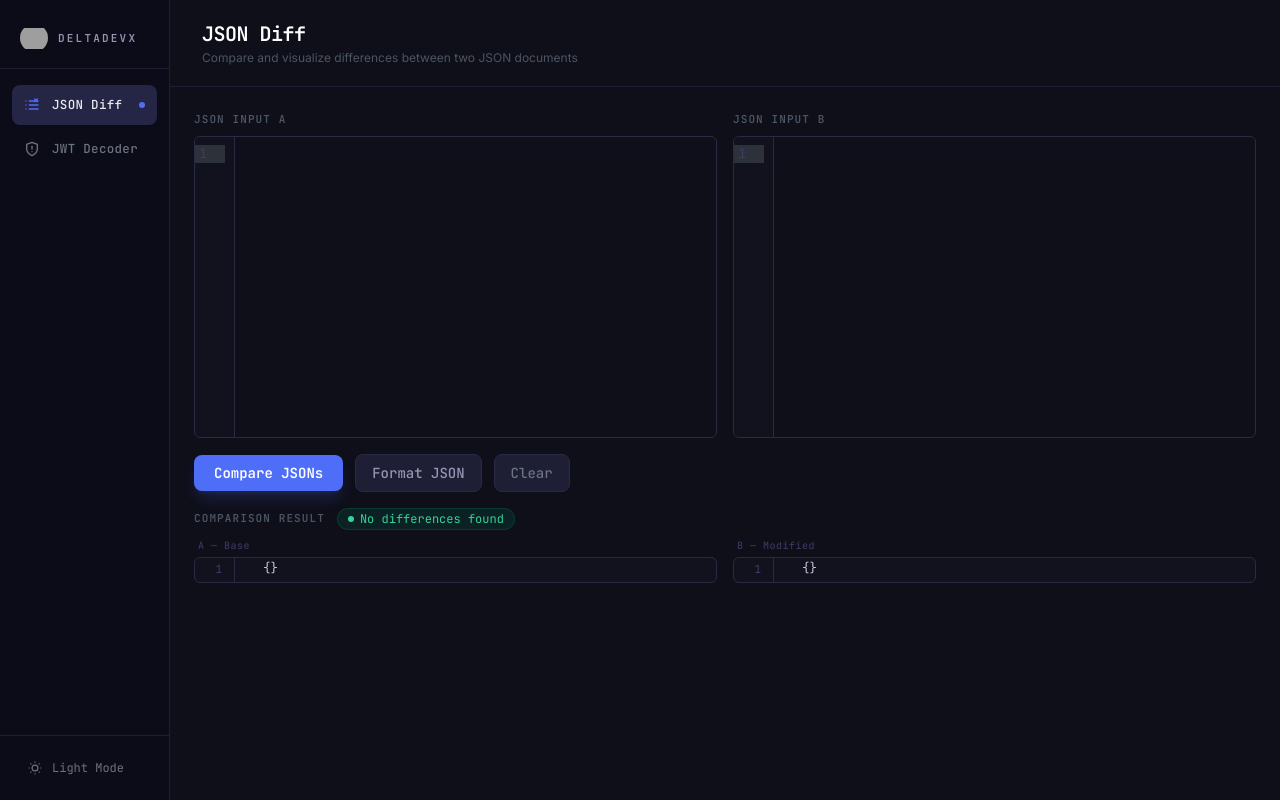
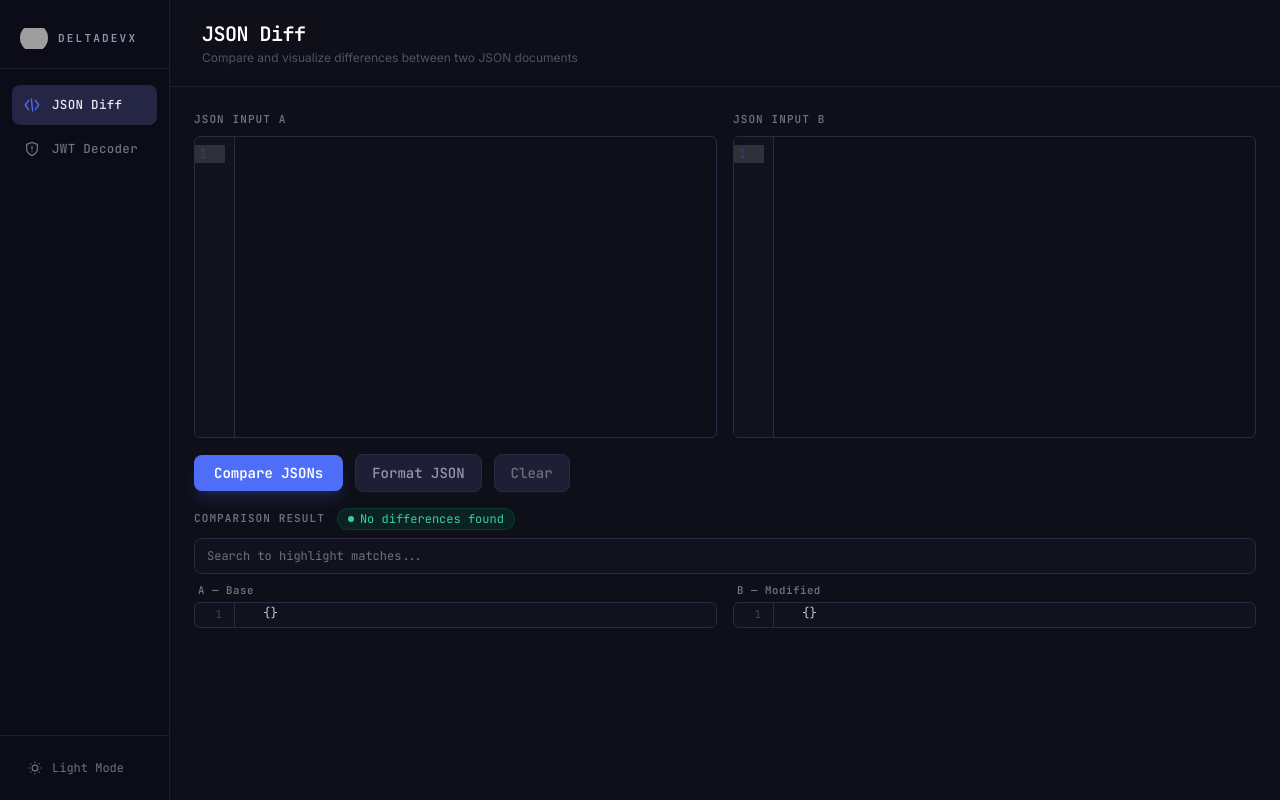
Before and after one commit to rajharsh1997/deltadevx, a React (Vite) app: page / in a window 1280 px wide. Both pictures are taken after a click on the button "Compare JSONs". Built offline with nearby package versions, Linux system fonts and the light colour scheme; grey boxes are pictures that could not be loaded.

Commit message:
feat : added search functionality and icon changes

```diff
--- a/src/components/Sidebar.tsx
+++ b/src/components/Sidebar.tsx
@@ -20,14 +20,9 @@ const JsonDiffIcon = () => (
         strokeLinecap="round"
         strokeLinejoin="round"
     >
-        <path d="M8 6h13" />
-        <path d="M8 12h13" />
-        <path d="M8 18h13" />
-        <path d="M3 6l.01 0" />
-        <path d="M3 12l.01 0" />
-        <path d="M3 18l.01 0" />
-        <line x1="16" y1="3" x2="20" y2="7" />
-        <line x1="20" y1="3" x2="16" y2="7" />
+        <path d="M7 5l-5 7 5 7" />
+        <path d="M17 5l5 7-5 7" />
+        <line x1="11" y1="3" x2="13" y2="21" />
     </svg>
 )
 
@@ -146,9 +141,6 @@ const Sidebar: React.FC<SidebarProps> = ({ activeView, onViewChange, isDark, onT
                                 <Icon />
                             </span>
                             <span className="font-mono text-[12.5px] tracking-wide">{label}</span>
-                            {isActive && (
-                                <span className="ml-auto w-1.5 h-1.5 rounded-full bg-[#4f6ef7] shrink-0" />
-                            )}
                         </button>
                     )
                 })}
--- a/src/views/JsonDiff.tsx
+++ b/src/views/JsonDiff.tsx
@@ -108,9 +108,20 @@ const CodeEditor: React.FC<CodeEditorProps> = ({ value, onChange, isDark, placeh
 interface DiffPanelProps {
     lines: DiffLine[]
     isDark: boolean
+    searchTerm?: string
 }
 
-const DiffPanel: React.FC<DiffPanelProps> = ({ lines, isDark }) => {
+const DiffPanel: React.FC<DiffPanelProps> = ({ lines, isDark, searchTerm = '' }) => {
+    // Find which lines contain the search term (for highlighting)
+    const matchingLines = new Set<number>()
+    if (searchTerm.trim()) {
+        const searchLower = searchTerm.toLowerCase()
+        lines.forEach((line, idx) => {
+            if (line.content.toLowerCase().includes(searchLower)) {
+                matchingLines.add(idx)
+            }
+        })
+    }
     return (
         <div
             className={`
@@ -129,7 +140,7 @@ const DiffPanel: React.FC<DiffPanelProps> = ({ lines, isDark }) => {
                                     ? isDark ? 'bg-[#331a1a]' : 'bg-[#fee2e2]'
                                     : line.type === 'empty'
                                         ? isDark ? 'bg-[#0e0e1a]' : 'bg-[#f3f4f6]'
-                                        : ''
+                                        : matchingLines.has(idx) ? (isDark ? 'bg-[#2d3a4f]' : 'bg-amber-200') : ''
                             }`}
                     >
                         {/* Line number gutter */}
@@ -176,7 +187,7 @@ const DiffPanel: React.FC<DiffPanelProps> = ({ lines, isDark }) => {
                                         ? isDark ? 'text-[#fca5a5]' : 'text-[#b91c1c]'
                                         : line.type === 'empty'
                                             ? 'text-transparent select-none'
-                                            : isDark ? 'text-[#c5c5d8]' : 'text-[#374151]'
+                                            : matchingLines.has(idx) ? (isDark ? 'text-[#fef08a] font-semibold' : 'text-[#451a03] font-semibold') : (isDark ? 'text-[#c5c5d8]' : 'text-[#374151]')
                                 }
               `}
                         >
@@ -219,6 +230,8 @@ const JsonDiff: React.FC<JsonDiffProps> = ({ isDark }) => {
         hasDiff: boolean
     } | null>(null)
     const [noDiffMsg, setNoDiffMsg] = useState(false)
+    const [diffSearch, setDiffSearch] = useState('')
+    const diffSearchRef = useRef<HTMLInputElement>(null)
 
     const handleFormat = useCallback(() => {
         const resultA = formatJSON(inputA)
@@ -256,6 +269,7 @@ const JsonDiff: React.FC<JsonDiffProps> = ({ isDark }) => {
             const result = computeDiff(inputA || '{}', inputB || '{}')
             setDiffResult(result)
             setNoDiffMsg(!result.hasDiff)
+            setDiffSearch('')
         } catch (e) {
             setErrorA((e as Error).message)
         }
@@ -268,6 +282,21 @@ const JsonDiff: React.FC<JsonDiffProps> = ({ isDark }) => {
         setErrorB('')
         setDiffResult(null)
         setNoDiffMsg(false)
+        setDiffSearch('')
+    }, [])
+
+    // Ctrl+F / Cmd+F focuses the diff search input
+    useEffect(() => {
+        const handleKeyDown = (e: KeyboardEvent) => {
+            if ((e.ctrlKey || e.metaKey) && e.key === 'f') {
+                if (diffSearchRef.current) {
+                    e.preventDefault()
+                    diffSearchRef.current.focus()
+                }
+            }
+        }
+        window.addEventListener('keydown', handleKeyDown)
+        return () => window.removeEventListener('keydown', handleKeyDown)
     }, [])
 
     return (
@@ -278,7 +307,7 @@ const JsonDiff: React.FC<JsonDiffProps> = ({ isDark }) => {
                 <div className="flex flex-col flex-1 min-w-0 gap-2">
                     <label
                         className={`text-[11px] font-mono font-semibold tracking-widest uppercase
-              ${isDark ? 'text-[#4b5563]' : 'text-[#9ca3af]'}`}
+              ${isDark ? 'text-[#6b7280]' : 'text-[#4b5563]'}`}
                     >
                         JSON Input A
                     </label>
@@ -302,7 +331,7 @@ const JsonDiff: React.FC<JsonDiffProps> = ({ isDark }) => {
                 <div className="flex flex-col flex-1 min-w-0 gap-2">
                     <label
                         className={`text-[11px] font-mono font-semibold tracking-widest uppercase
-              ${isDark ? 'text-[#4b5563]' : 'text-[#9ca3af]'}`}
+              ${isDark ? 'text-[#6b7280]' : 'text-[#4b5563]'}`}
                     >
                         JSON Input B
                     </label>
@@ -374,7 +403,7 @@ const JsonDiff: React.FC<JsonDiffProps> = ({ isDark }) => {
                     <div className="flex items-center gap-3 shrink-0">
                         <label
                             className={`text-[11px] font-mono font-semibold tracking-widest uppercase
-                ${isDark ? 'text-[#4b5563]' : 'text-[#9ca3af]'}`}
+                ${isDark ? 'text-[#6b7280]' : 'text-[#4b5563]'}`}
                         >
                             Comparison Result
                         </label>
@@ -400,26 +429,45 @@ const JsonDiff: React.FC<JsonDiffProps> = ({ isDark }) => {
                         )}
                     </div>
 
+                    {/* Search input */}
+                    <input
+                        ref={diffSearchRef}
+                        type="text"
+                        placeholder="Search to highlight matches..."
+                        value={diffSearch}
+                        onChange={(e) => setDiffSearch(e.target.value)}
+                        className={`
+                    w-full px-3 py-2 rounded-lg border text-[12px] font-mono
+                    transition-colors duration-150 shrink-0
+                    placeholder-[#6b7280]
+                    focus:outline-none focus:ring-1 focus:ring-[#4f6ef7]
+                    ${isDark
+                            ? 'bg-[#12121f] border-[#2a2a45] text-[#c5c5d8]'
+                            : 'bg-white border-[#e5e7eb] text-[#374151]'
+                        }
+                  `}
+                    />
+
                     <div className="flex gap-4">
                         {/* Left diff — A */}
                         <div className="flex flex-col flex-1 min-w-0 gap-1">
-                            <div className={`text-[10px] font-mono tracking-wider px-1
-                ${isDark ? 'text-[#3d3d6b]' : 'text-[#d1d5db]'}`}>
+                            <div className={`text-[10.75px] font-mono font-semibold tracking-wider px-1
+                ${isDark ? 'text-[#6b7280]' : 'text-[#4b5563]'}`}>
                                 A — Base
                             </div>
                             <div className="flex-1 flex flex-col">
-                                <DiffPanel lines={diffResult.leftLines} isDark={isDark} />
+                                <DiffPanel lines={diffResult.leftLines} isDark={isDark} searchTerm={diffSearch} />
                             </div>
                         </div>
 
                         {/* Right diff — B */}
                         <div className="flex flex-col flex-1 min-w-0 gap-1">
-                            <div className={`text-[10px] font-mono tracking-wider px-1
-                ${isDark ? 'text-[#3d3d6b]' : 'text-[#d1d5db]'}`}>
+                            <div className={`text-[10.75px] font-mono font-semibold tracking-wider px-1
+                ${isDark ? 'text-[#6b7280]' : 'text-[#4b5563]'}`}>
                                 B — Modified
                             </div>
                             <div className="flex-1 flex flex-col">
-                                <DiffPanel lines={diffResult.rightLines} isDark={isDark} />
+                                <DiffPanel lines={diffResult.rightLines} isDark={isDark} searchTerm={diffSearch} />
                             </div>
                         </div>
                     </div>
--- a/src/views/JwtDecoder.tsx
+++ b/src/views/JwtDecoder.tsx
@@ -1,4 +1,4 @@
-import React, { useState, useCallback } from 'react'
+import React, { useState, useCallback, useRef, useEffect } from 'react'
 import { decodeJWT, formatDate, timeFromNow, type DecodedJWT } from '../utils/jwtDecode'
 
 /* ─────────────────────────── JSON Pretty Display ────────────────────────── */
@@ -7,6 +7,7 @@ interface JsonDisplayProps {
     isDark: boolean
     timestampKeys?: string[]
     isExpired?: boolean
+    searchTerm?: string
 }
 
 function syntaxHighlight(json: string, isDark: boolean): React.ReactNode[] {
@@ -59,9 +60,24 @@ const JsonDisplay: React.FC<JsonDisplayProps> = ({
     isDark,
     timestampKeys = ['exp', 'iat', 'nbf'],
     isExpired = false,
+    searchTerm = '',
 }) => {
-    const jsonStr = JSON.stringify(data, null, 2)
+    // Display all data, but identify which lines match the search
+    const displayData = data
+
+    const jsonStr = JSON.stringify(displayData, null, 2)
     const lines = jsonStr.split('\n')
+
+    // Find which lines contain the search term (for highlighting)
+    const matchingLines = new Set<number>()
+    if (searchTerm.trim()) {
+        const searchLower = searchTerm.toLowerCase()
+        lines.forEach((line, idx) => {
+            if (line.toLowerCase().includes(searchLower)) {
+                matchingLines.add(idx)
+            }
+        })
+    }
 
     // Find which lines contain timestamp keys
     const timestampLineMap: Record<number, { key: string; ts: number }> = {}
@@ -89,7 +105,7 @@ const JsonDisplay: React.FC<JsonDisplayProps> = ({
             <div className="p-4">
                 {lines.map((_, lineIdx) => (
                     <div key={lineIdx}>
-                        <div className="flex">
+                        <div className={`flex ${matchingLines.has(lineIdx) ? (isDark ? 'bg-[#2d3a4f]' : 'bg-amber-200') : ''}`}>
                             {/* Line number */}
                             <span
                                 className={`shrink-0 w-8 text-right mr-4 select-none text-[11px] mt-0.5
@@ -98,7 +114,7 @@ const JsonDisplay: React.FC<JsonDisplayProps> = ({
                                 {lineIdx + 1}
                             </span>
                             {/* Content */}
-                            <span className="flex-1 whitespace-pre-wrap break-all">
+                            <span className={`flex-1 whitespace-pre-wrap break-all ${matchingLines.has(lineIdx) ? (isDark ? 'text-[#fef08a] font-semibold' : 'text-[#451a03] font-semibold') : ''}`}>
                                 {highlightedLines[lineIdx]}
                             </span>
                         </div>
@@ -154,7 +170,7 @@ const ColumnCard: React.FC<ColumnCardProps> = ({ title, children, isDark, badge
         <div className="flex items-center gap-2 shrink-0">
             <span
                 className={`text-[11px] font-mono font-semibold tracking-widest uppercase
-          ${isDark ? 'text-[#4b5563]' : 'text-[#9ca3af]'}`}
+          ${isDark ? 'text-[#6b7280]' : 'text-[#4b5563]'}`}
             >
                 {title}
             </span>
@@ -178,6 +194,8 @@ const JwtDecoder: React.FC<JwtDecoderProps> = ({ isDark }) => {
     const [token, setToken] = useState('')
     const [decoded, setDecoded] = useState<DecodedJWT | null>(null)
     const [error, setError] = useState('')
+    const [payloadSearch, setPayloadSearch] = useState('')
+    const payloadSearchRef = useRef<HTMLInputElement>(null)
 
     const handleDecode = useCallback(() => {
         const t = token.trim()
@@ -208,13 +226,27 @@ const JwtDecoder: React.FC<JwtDecoderProps> = ({ isDark }) => {
         setError('')
     }, [])
 
+    // Ctrl+F / Cmd+F focuses the payload search input
+    useEffect(() => {
+        const handleKeyDown = (e: KeyboardEvent) => {
+            if ((e.ctrlKey || e.metaKey) && e.key === 'f') {
+                if (payloadSearchRef.current) {
+                    e.preventDefault()
+                    payloadSearchRef.current.focus()
+                }
+            }
+        }
+        window.addEventListener('keydown', handleKeyDown)
+        return () => window.removeEventListener('keydown', handleKeyDown)
+    }, [])
+
     return (
         <div className="flex flex-col h-full gap-4 p-6 overflow-hidden">
             {/* Token input */}
             <div className="flex flex-col gap-2 shrink-0">
                 <label
                     className={`text-[11px] font-mono font-semibold tracking-widest uppercase
-            ${isDark ? 'text-[#4b5563]' : 'text-[#9ca3af]'}`}
+            ${isDark ? 'text-[#6b7280]' : 'text-[#4b5563]'}`}
                 >
                     JWT Token
                 </label>
@@ -297,8 +329,12 @@ const JwtDecoder: React.FC<JwtDecoderProps> = ({ isDark }) => {
                     </span>
                 )}
                 {decoded && !decoded.isExpired && decoded.expiresAt && (
-                    <span className="flex items-center gap-1.5 px-3 py-1.5 rounded-full bg-emerald-900/30 border border-emerald-800/40 text-emerald-400 text-xs font-mono animate-fade-in">
-                        <span className="w-1.5 h-1.5 rounded-full bg-emerald-400 inline-block" />
+                    <span className={`flex items-center gap-1.5 px-3 py-1.5 rounded-full text-xs font-mono animate-fade-in
+                        ${isDark
+                            ? 'bg-emerald-900/30 border border-emerald-800/40 text-emerald-400'
+                            : 'bg-emerald-50 border border-emerald-200 text-emerald-700'
+                        }`}>
+                        <span className={`w-1.5 h-1.5 rounded-full inline-block ${isDark ? 'bg-emerald-400' : 'bg-emerald-500'}`} />
                         Valid Token
                     </span>
                 )}
@@ -307,22 +343,11 @@ const JwtDecoder: React.FC<JwtDecoderProps> = ({ isDark }) => {
             {/* Decoded panels */}
             {decoded && (
                 <div className="flex gap-4 flex-1 min-h-0 animate-fade-in">
+                    {/* Left column: Header and Signature */}
+                    <div className="flex flex-col gap-4 w-1/3 min-h-0">
                         {/* Header */}
                         <ColumnCard title="Header" isDark={isDark}>
                             <JsonDisplay data={decoded.header} isDark={isDark} timestampKeys={[]} />
-                    </ColumnCard>
-
-                    {/* Payload */}
-                    <ColumnCard
-                        title="Payload"
-                        isDark={isDark}
-                    >
-                        <JsonDisplay
-                            data={decoded.payload as Record<string, unknown>}
-                            isDark={isDark}
-                            timestampKeys={['exp', 'iat', 'nbf']}
-                            isExpired={decoded.isExpired}
-                        />
                         </ColumnCard>
 
                         {/* Signature */}
@@ -335,8 +360,8 @@ const JwtDecoder: React.FC<JwtDecoderProps> = ({ isDark }) => {
                             >
                                 <div>
                                     <div
-                                    className={`text-[10.5px] font-mono uppercase tracking-wider mb-2
-                    ${isDark ? 'text-[#3d3d6b]' : 'text-[#d1d5db]'}`}
+                                        className={`text-[10.75px] font-mono uppercase tracking-wider mb-2 font-semibold
+                        ${isDark ? 'text-[#6b7280]' : 'text-[#4b5563]'}`}
                                     >
                                         Raw Signature
                                     </div>
@@ -370,6 +395,48 @@ const JwtDecoder: React.FC<JwtDecoderProps> = ({ isDark }) => {
                             </div>
                         </ColumnCard>
                     </div>
+
+                    {/* Right column: Payload with search */}
+                    <div className="flex flex-col flex-1 min-h-0 gap-2">
+                        <div className="flex items-center gap-2 shrink-0">
+                            <span
+                                className={`text-[11px] font-mono font-semibold tracking-widest uppercase
+                    ${isDark ? 'text-[#6b7280]' : 'text-[#4b5563]'}`}
+                            >
+                                Payload
+                            </span>
+                        </div>
+
+                        {/* Search input */}
+                        <input
+                            ref={payloadSearchRef}
+                            type="text"
+                            placeholder="Search to highlight matches..."
+                            value={payloadSearch}
+                            onChange={(e) => setPayloadSearch(e.target.value)}
+                            className={`
+                    w-full px-3 py-2 rounded-lg border text-[12px] font-mono
+                    transition-colors duration-150 shrink-0
+                    placeholder-[#6b7280]
+                    focus:outline-none focus:ring-1 focus:ring-[#4f6ef7]
+                    ${isDark
+                                ? 'bg-[#12121f] border-[#2a2a45] text-[#c5c5d8]'
+                                : 'bg-white border-[#e5e7eb] text-[#374151]'
+                            }
+                  `}
+                        />
+
+                        <div className="flex-1 min-h-0 overflow-hidden">
+                            <JsonDisplay
+                                data={decoded.payload as Record<string, unknown>}
+                                isDark={isDark}
+                                timestampKeys={['exp', 'iat', 'nbf']}
+                                isExpired={decoded.isExpired}
+                                searchTerm={payloadSearch}
+                            />
+                        </div>
+                    </div>
+                </div>
             )}
 
             {/* Empty state */}
```
Lines whose indentation alone changed are shown as unchanged.
